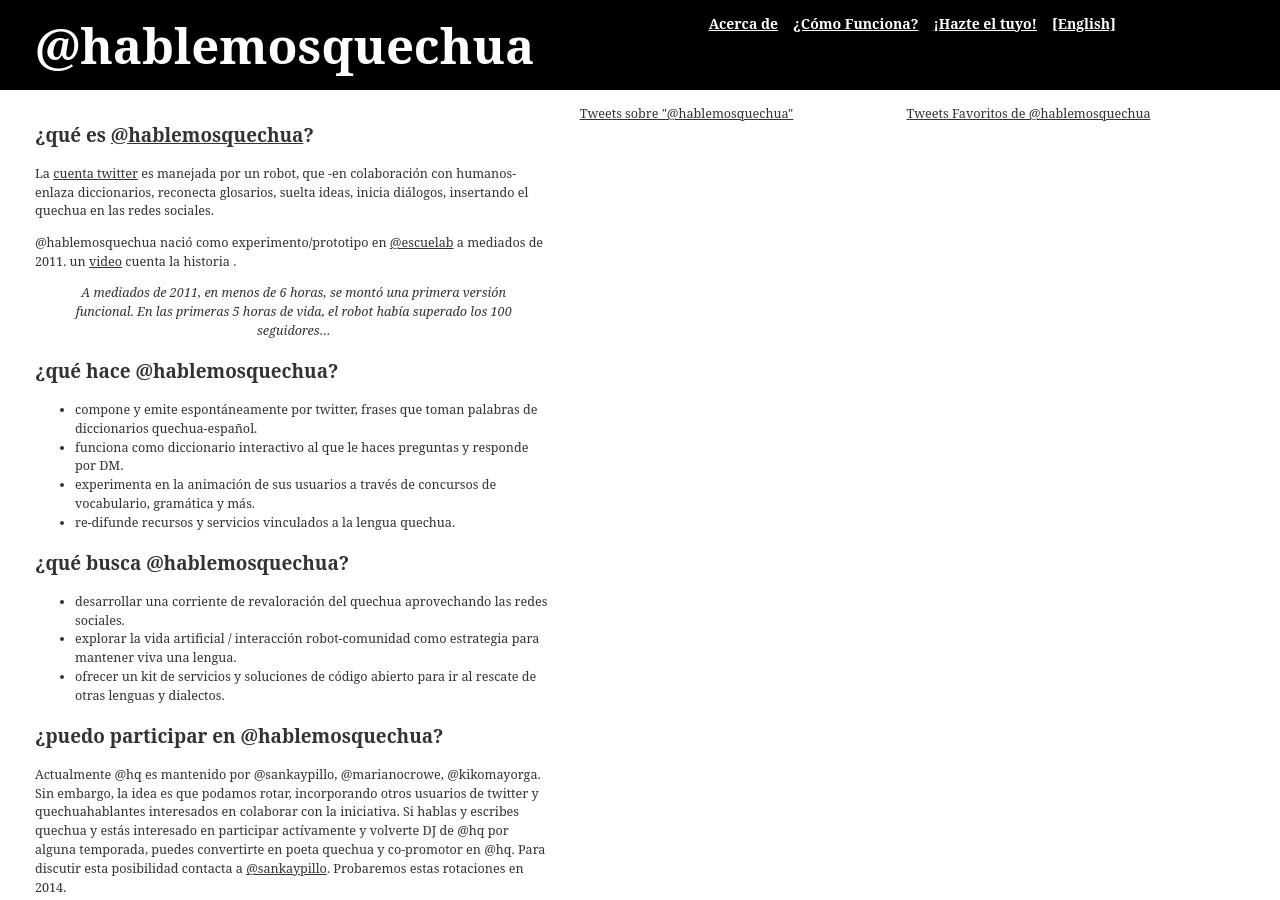
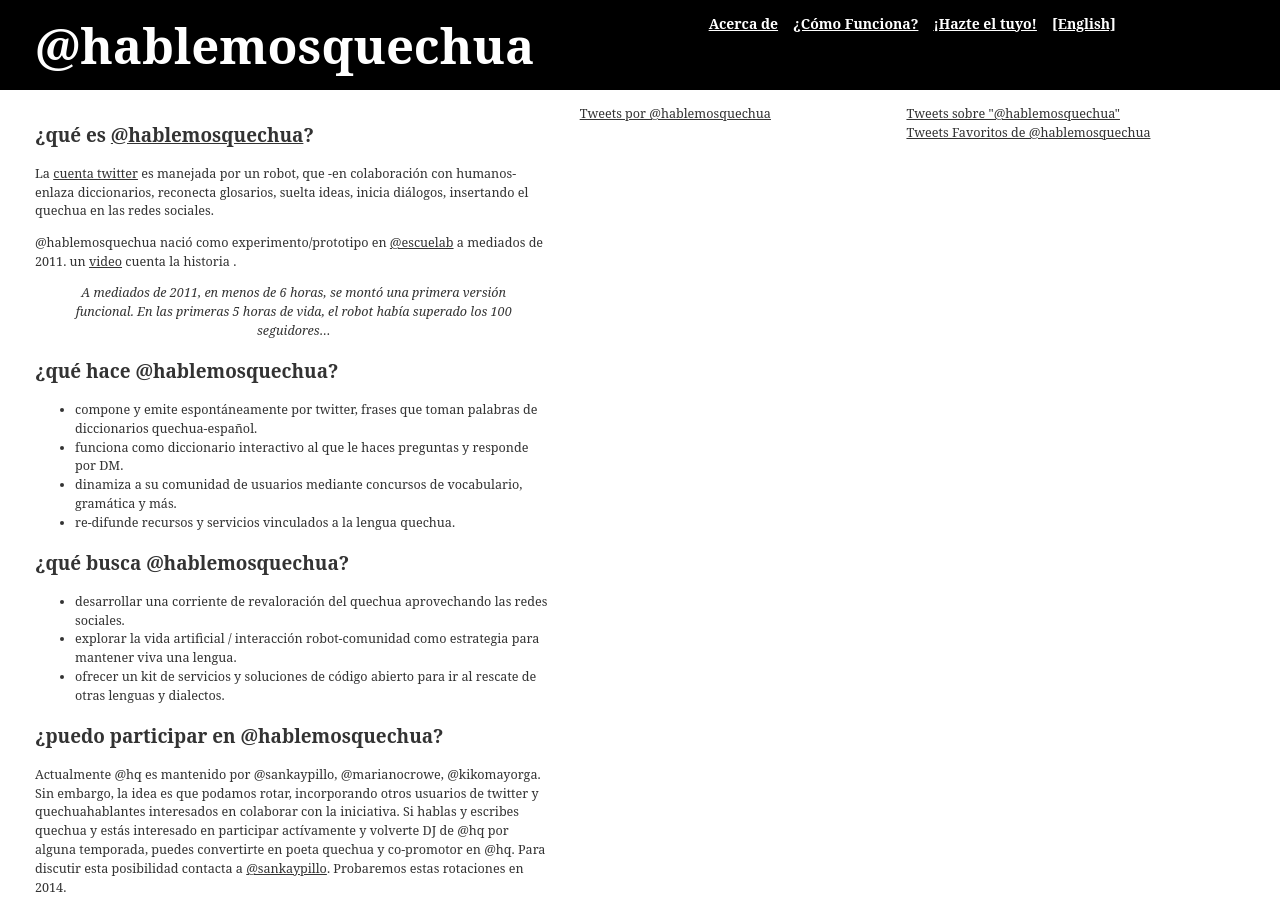
Before and after one commit to merunga/hablemosquechua-web, a Jekyll site: the page built from acerca-de.md, in a window 1280 px wide and 900 px high. Built offline with Jekyll 4.4.1, drawn with Linux system fonts in a browser that asks for light colours; some web fonts are replaced; comment, search, counter and statistics services are not loaded.

Commit message:
three twitter widgets

```diff
--- /dev/null
+++ b/_includes/twitter_timeline.html
@@ -0,0 +1,4 @@
+<div>
+<a class="twitter-timeline" href="https://twitter.com/hablemosquechua" data-widget-id="411605519384584192">Tweets por @hablemosquechua</a>
+<script>!function(d,s,id){var js,fjs=d.getElementsByTagName(s)[0],p=/^http:/.test(d.location)?'http':'https';if(!d.getElementById(id)){js=d.createElement(s);js.id=id;js.src=p+"://platform.twitter.com/widgets.js";fjs.parentNode.insertBefore(js,fjs);}}(document,"script","twitter-wjs");</script>
+</div>
--- a/_layouts/default.html
+++ b/_layouts/default.html
@@ -30,10 +30,11 @@
     </article>
 
     <aside class="span3 last">
-      {% include twitter.html %}
+      {% include twitter_timeline.html %}
     </aside>
 
     <aside class="span3 last">
+      {% include twitter.html %}
       {% include twitter2.html %}
     </aside>
 
--- a/acerca-de.md
+++ b/acerca-de.md
@@ -17,7 +17,7 @@
 
 - compone y emite espontáneamente por twitter, frases que toman palabras de diccionarios quechua-español.
 - funciona como diccionario interactivo al que le haces preguntas y responde por DM.
-- experimenta en la animación de sus usuarios a través de concursos de vocabulario, gramática y más.
+- dinamiza a su comunidad de usuarios mediante concursos de vocabulario, gramática y más.
 - re-difunde recursos y servicios vinculados a la lengua quechua.
 
 ## ¿qué busca @hablemosquechua?
```
Also changed, not shown: 6 other files.
